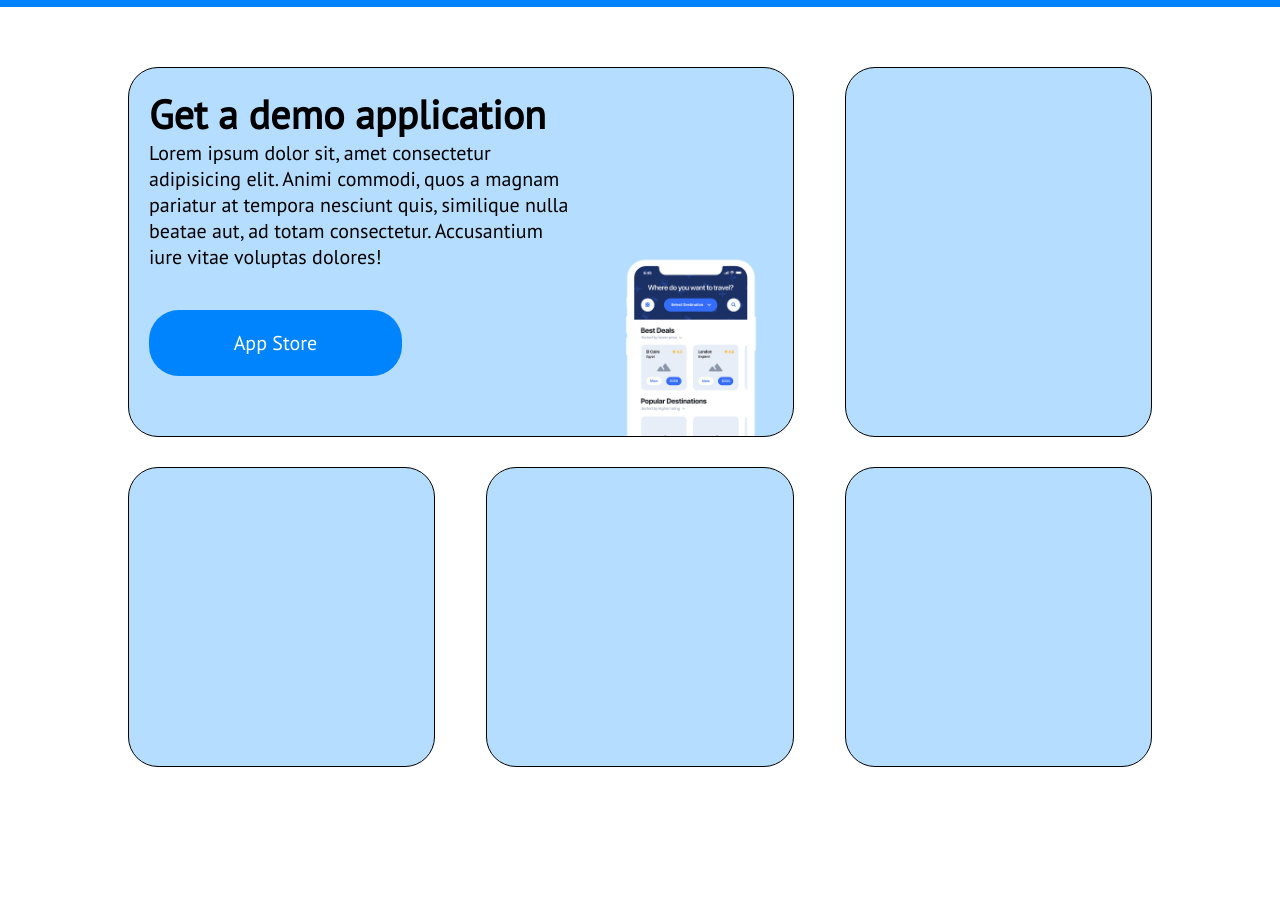
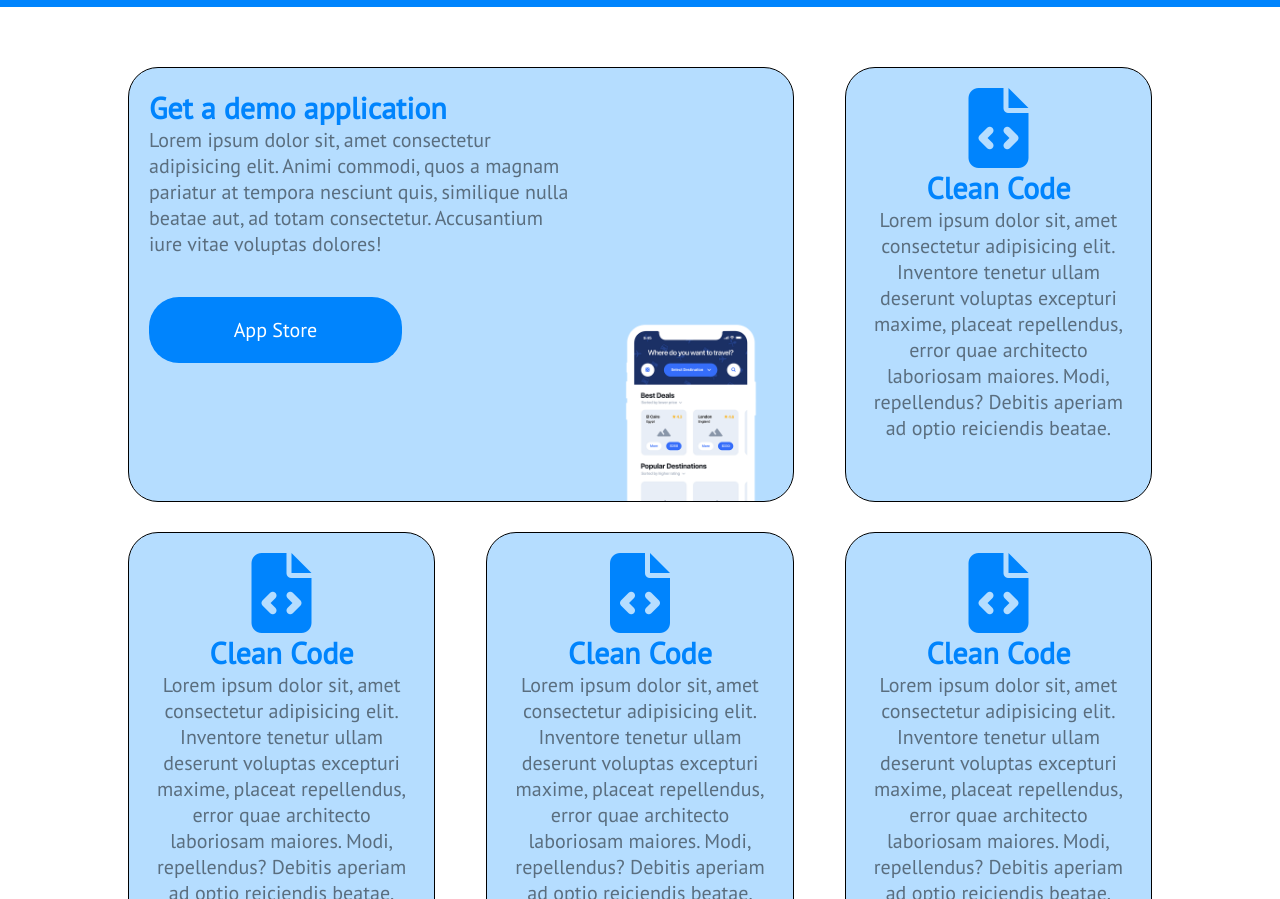
Before and after one commit to T30G10v4/htmlcss-responsive-layout, a plain HTML site: page index.html in a window 1280 px wide. Shown: the part 53-952 px from the top of the page. Drawn offline with Linux system fonts and the light colour scheme.

Commit message:
img get a demo fixata

```diff
--- a/css/bss73.css
+++ b/css/bss73.css
@@ -137,6 +137,12 @@ html {
 }
 
 /*---------------------------------------------------------------------------------------------------------------TYPOGRAPHY------------------------------------------------------------------------------------------------------------------------------------------*/
+
+.text-align-center {
+
+  text-align: center;
+
+}
 
 .font-size-10 {
 
--- a/css/specific.css
+++ b/css/specific.css
@@ -114,6 +114,8 @@ header nav {
 #get-a-demo .col .bottom {
 
     padding-bottom: 0;
+    display: flex;
+    align-items: flex-end;
 
 }
 
@@ -127,6 +129,25 @@ header nav {
 
     background-color: var(--primary-blue);
     color: var(--white);
+
+}
+
+#get-a-demo h3 {
+
+    color: var(--primary-blue);
+
+}
+
+#get-a-demo p {
+
+    color: var(--text-blue);
+
+}
+
+#get-a-demo i {
+
+    font-size: 8rem;
+    color: var(--primary-blue);
 
 }
 
@@ -185,6 +206,7 @@ header nav {
 #testimonials img {
 
     display: block;
+    margin: 0 auto;
 
 }
 
--- a/index.html
+++ b/index.html
@@ -47,10 +47,10 @@
 
       <div class="row">
 
-        <div class="col align-items-end">
+        <div class="col">
 
           <div class="top p-2em">
-            <h2>Get a demo application</h2>
+            <h3>Get a demo application</h3>
             <p>Lorem ipsum dolor sit, amet consectetur adipisicing elit. Animi commodi,
             quos a magnam pariatur at tempora nesciunt quis, similique nulla beatae aut, ad totam consectetur.
             Accusantium iure vitae voluptas dolores!</p>
@@ -62,15 +62,39 @@
 
           </div>
         </div>
-        <div class="col"></div>
+        <div class="col text-align-center p-2em">
+          <i class="fa-solid fa-file-code"></i>
+          <h3>Clean Code</h3>
+          <p>Lorem ipsum dolor sit, amet consectetur adipisicing elit. Inventore tenetur ullam deserunt voluptas
+            excepturi maxime, placeat repellendus, error quae architecto laboriosam maiores. Modi, repellendus?
+            Debitis aperiam ad optio reiciendis beatae.</p>
+        </div>
 
       </div>
 
       <div class="row">
 
-        <div class="col"></div>
-        <div class="col"></div>
-        <div class="col"></div>
+        <div class="col text-align-center p-2em">
+          <i class="fa-solid fa-file-code"></i>
+          <h3>Clean Code</h3>
+          <p>Lorem ipsum dolor sit, amet consectetur adipisicing elit. Inventore tenetur ullam deserunt voluptas
+            excepturi maxime, placeat repellendus, error quae architecto laboriosam maiores. Modi, repellendus?
+            Debitis aperiam ad optio reiciendis beatae.</p>
+        </div>
+        <div class="col text-align-center p-2em">
+          <i class="fa-solid fa-file-code"></i>
+          <h3>Clean Code</h3>
+          <p>Lorem ipsum dolor sit, amet consectetur adipisicing elit. Inventore tenetur ullam deserunt voluptas
+            excepturi maxime, placeat repellendus, error quae architecto laboriosam maiores. Modi, repellendus?
+            Debitis aperiam ad optio reiciendis beatae.</p>
+        </div>
+        <div class="col text-align-center p-2em">
+          <i class="fa-solid fa-file-code"></i>
+          <h3>Clean Code</h3>
+          <p>Lorem ipsum dolor sit, amet consectetur adipisicing elit. Inventore tenetur ullam deserunt voluptas
+            excepturi maxime, placeat repellendus, error quae architecto laboriosam maiores. Modi, repellendus?
+            Debitis aperiam ad optio reiciendis beatae.</p>
+        </div>
 
       </div>
 
```
